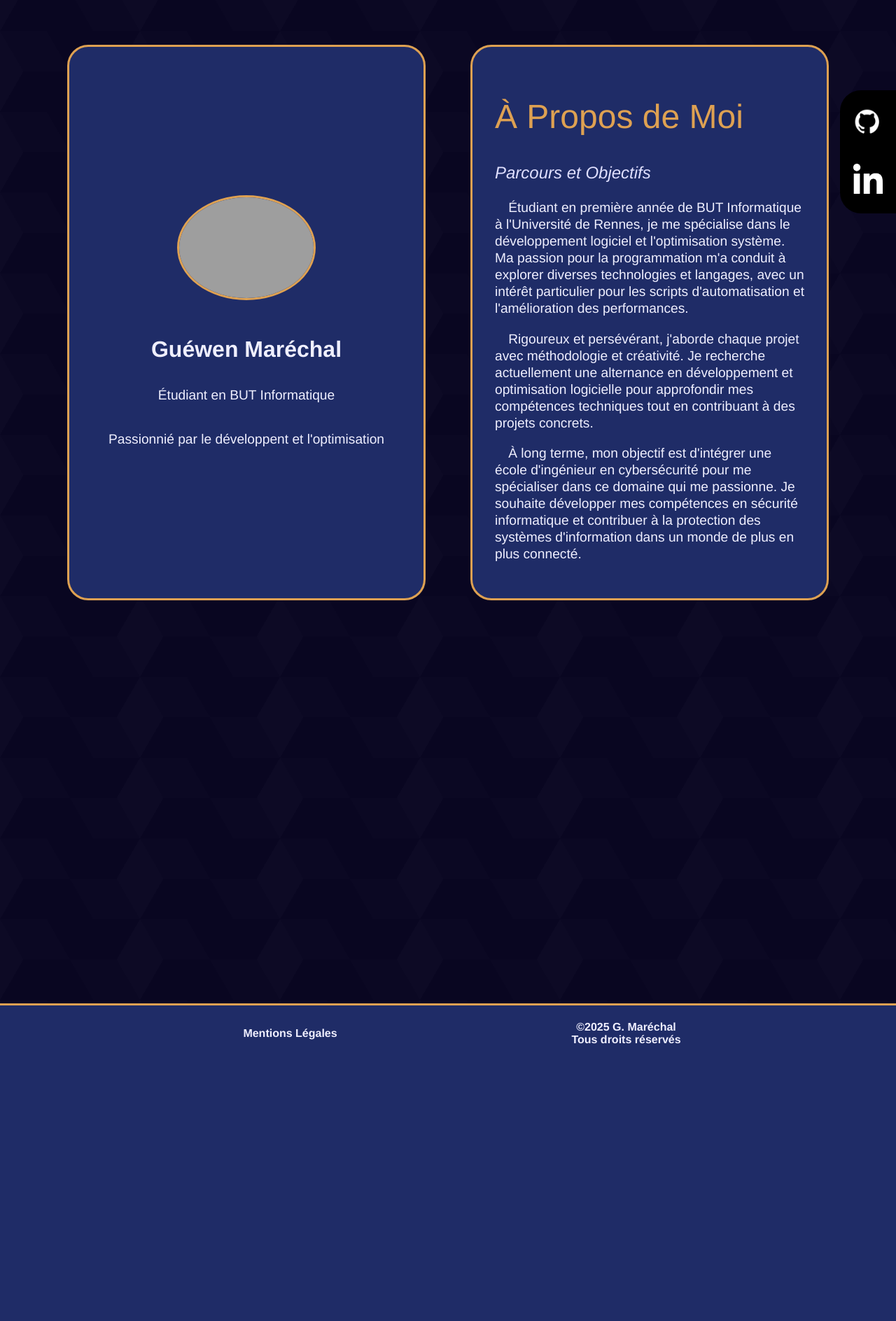
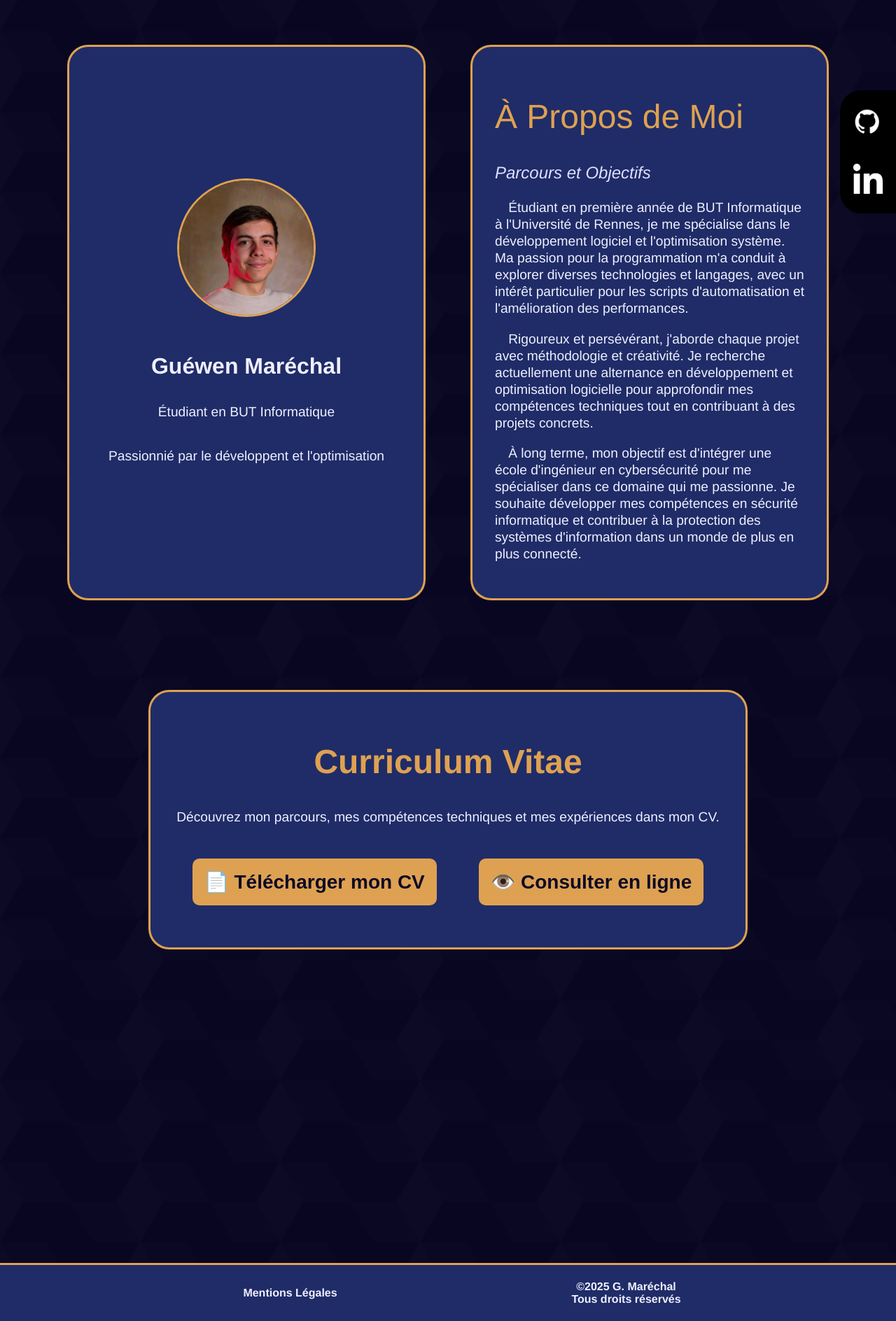
Before and after one commit to marechalg/Portfolio, a PHP site: page /public/src/about.html in a window 1280 px wide. Shown: the part 71-1959 px from the top of the page at 70% size. Before the commit the page ends 1563 px from the top, so only its background shows below. Run offline with PHP 8.4, Linux system fonts and the light colour scheme; grey boxes are pictures that could not be loaded.

Commit message:
put again media and added cv

```diff
--- a/public/src/about.html
+++ b/public/src/about.html
@@ -48,8 +48,15 @@
                 </article>
             </section>
 
-            <section class="cv">
-
+            <section>
+                <article class="cv">
+                    <h2>Curriculum Vitae</h2>
+                    <p>Découvrez mon parcours, mes compétences techniques et mes expériences dans mon CV.</p>
+                    <div>
+                        <button id="download">📄 Télécharger mon CV</button>
+                        <button id="consult">👁️ Consulter en ligne</button>
+                    </div>
+                </article>
             </section>
 
             <section class="pass">
--- a/public/style/global.css
+++ b/public/style/global.css
@@ -197,6 +197,9 @@ body.index section {
     width: 85%;
     justify-content: space-between;
 }
+body.index h1 {
+    user-select: none;
+}
 
 body.projects main {
     display: flex;
@@ -248,9 +251,13 @@ body.projects button {
 
 body.about section {
     padding: 4em;
+    justify-self: center;
+    justify-self: center;
+}
+body.about button {
+    width: fit-content;
 }
 body.about section.about {
-    justify-self: center;
     width: 85%;
     display: grid;
     grid-template-columns: repeat(2, 1fr);
@@ -296,6 +303,14 @@ body.about article h3 {
 body.about article p {
     font-size: 120%;
     line-height: 125%;
+}
+body.about article.cv {
+    text-align: center;
+    justify-content: center;
+}
+body.about article.cv h2 {
+    color: var(--color-accent);
+    font-weight: bold;
 }
 
 article.pres {
```
Also changed, not shown: public/media/photo.jpg (added), public/media/portfolio.png (added), 1 other file.
